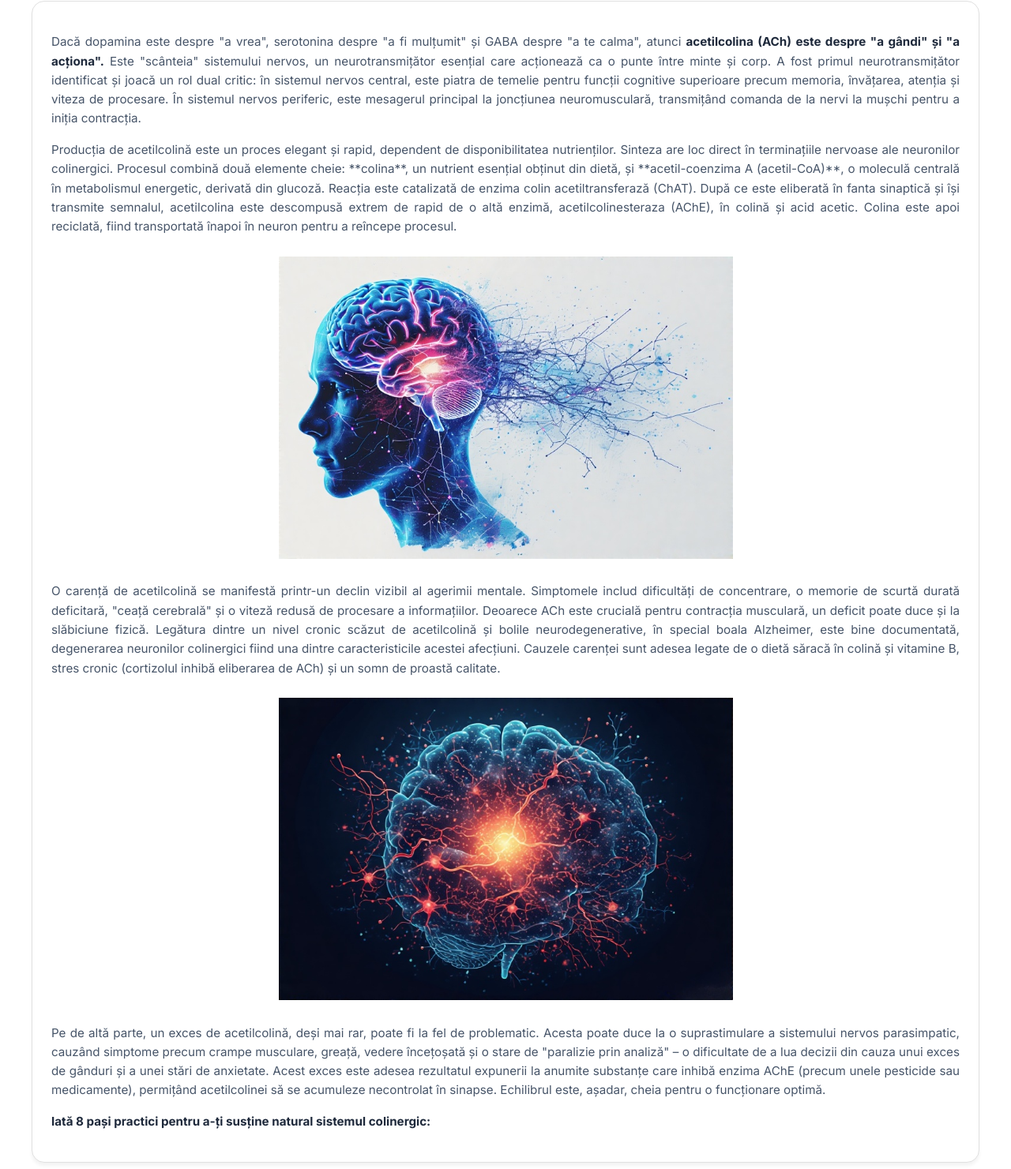
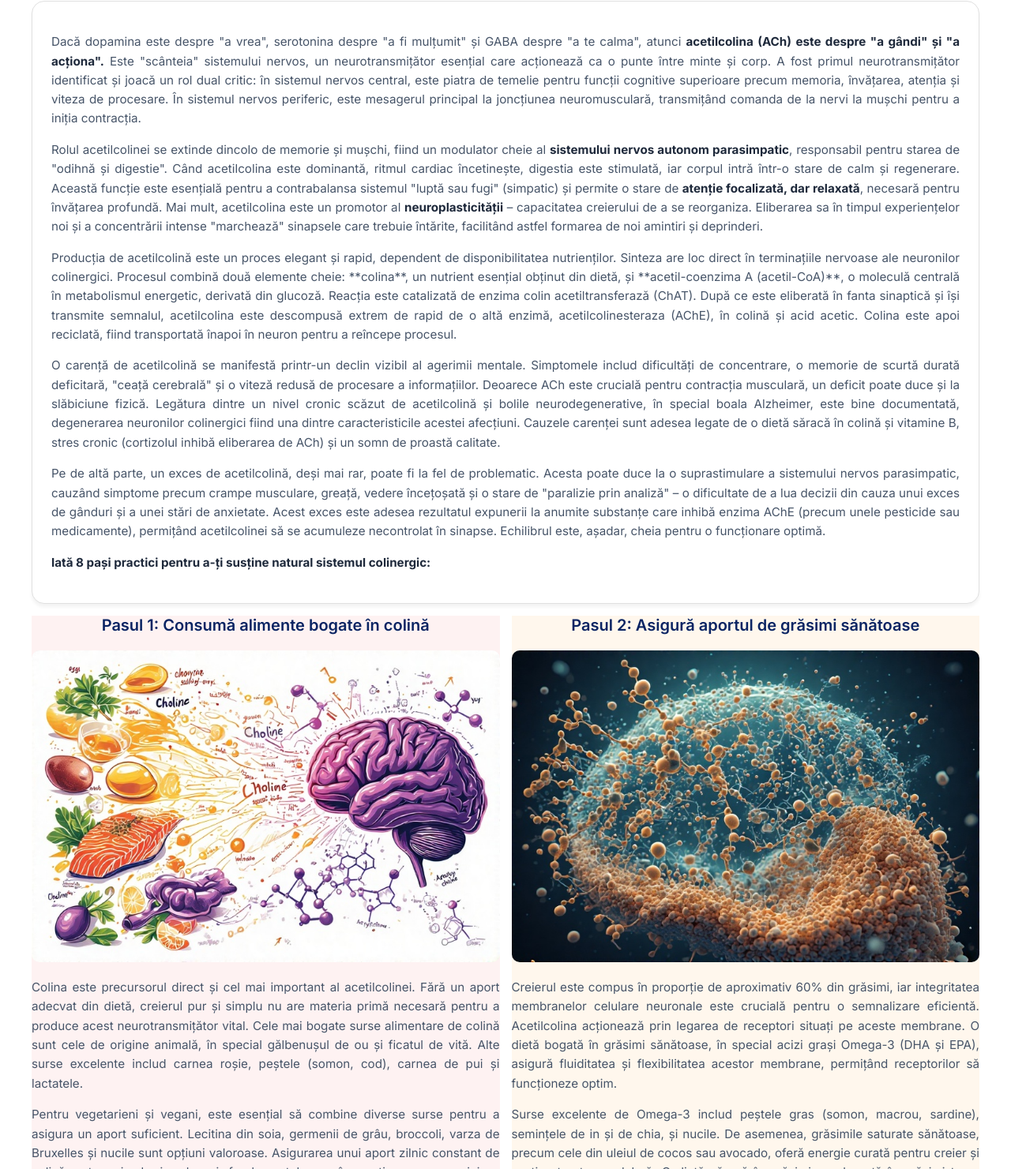
Before and after one commit to Roro44G1/nutrisibholistic, a plain HTML site: page acetilcolina.html in a window 1280 px wide. Shown: the part 270-1751 px from the top of the page at 79% size. Drawn offline with Linux system fonts and the light colour scheme.

Commit message:
Update acetilcolina.html

```diff
--- a/acetilcolina.html
+++ b/acetilcolina.html
@@ -163,17 +163,14 @@
                         Dacă dopamina este despre "a vrea", serotonina despre "a fi mulțumit" și GABA despre "a te calma", atunci <strong>acetilcolina (ACh) este despre "a gândi" și "a acționa".</strong> Este "scânteia" sistemului nervos, un neurotransmițător esențial care acționează ca o punte între minte și corp. A fost primul neurotransmițător identificat și joacă un rol dual critic: în sistemul nervos central, este piatra de temelie pentru funcții cognitive superioare precum memoria, învățarea, atenția și viteza de procesare. În sistemul nervos periferic, este mesagerul principal la joncțiunea neuromusculară, transmițând comanda de la nervi la mușchi pentru a iniția contracția.
                     </p>
                     <p>
+                        Rolul acetilcolinei se extinde dincolo de memorie și mușchi, fiind un modulator cheie al <strong>sistemului nervos autonom parasimpatic</strong>, responsabil pentru starea de "odihnă și digestie". Când acetilcolina este dominantă, ritmul cardiac încetinește, digestia este stimulată, iar corpul intră într-o stare de calm și regenerare. Această funcție este esențială pentru a contrabalansa sistemul "luptă sau fugi" (simpatic) și permite o stare de <strong>atenție focalizată, dar relaxată</strong>, necesară pentru învățarea profundă. Mai mult, acetilcolina este un promotor al <strong>neuroplasticității</strong> – capacitatea creierului de a se reorganiza. Eliberarea sa în timpul experiențelor noi și a concentrării intense "marchează" sinapsele care trebuie întărite, facilitând astfel formarea de noi amintiri și deprinderi.
+                    </p>
+                    <p>
                         Producția de acetilcolină este un proces elegant și rapid, dependent de disponibilitatea nutrienților. Sinteza are loc direct în terminațiile nervoase ale neuronilor colinergici. Procesul combină două elemente cheie: **colina**, un nutrient esențial obținut din dietă, și **acetil-coenzima A (acetil-CoA)**, o moleculă centrală în metabolismul energetic, derivată din glucoză. Reacția este catalizată de enzima colin acetiltransferază (ChAT). După ce este eliberată în fanta sinaptică și își transmite semnalul, acetilcolina este descompusă extrem de rapid de o altă enzimă, acetilcolinesteraza (AChE), în colină și acid acetic. Colina este apoi reciclată, fiind transportată înapoi în neuron pentru a reîncepe procesul.
                     </p>
-                    <div style="text-align: center;">
-                        <img src="ach_1.jpg" alt="ACETILCOLINA" style="width: 50%; height: auto; margin: 10px 0;">
-                    </div>
                     <p>
                         O carență de acetilcolină se manifestă printr-un declin vizibil al agerimii mentale. Simptomele includ dificultăți de concentrare, o memorie de scurtă durată deficitară, "ceață cerebrală" și o viteză redusă de procesare a informațiilor. Deoarece ACh este crucială pentru contracția musculară, un deficit poate duce și la slăbiciune fizică. Legătura dintre un nivel cronic scăzut de acetilcolină și bolile neurodegenerative, în special boala Alzheimer, este bine documentată, degenerarea neuronilor colinergici fiind una dintre caracteristicile acestei afecțiuni. Cauzele carenței sunt adesea legate de o dietă săracă în colină și vitamine B, stres cronic (cortizolul inhibă eliberarea de ACh) și un somn de proastă calitate.
                     </p>
-                    <div style="text-align: center;">
-                        <img src="ach_2.jpg" alt="ACETILCOLINA" style="width: 50%; height: auto; margin: 10px 0;">
-                    </div>
                     <p>
                         Pe de altă parte, un exces de acetilcolină, deși mai rar, poate fi la fel de problematic. Acesta poate duce la o suprastimulare a sistemului nervos parasimpatic, cauzând simptome precum crampe musculare, greață, vedere încețoșată și o stare de "paralizie prin analiză" – o dificultate de a lua decizii din cauza unui exces de gânduri și a unei stări de anxietate. Acest exces este adesea rezultatul expunerii la anumite substanțe care inhibă enzima AChE (precum unele pesticide sau medicamente), permițând acetilcolinei să se acumuleze necontrolat în sinapse. Echilibrul este, așadar, cheia pentru o funcționare optimă.
                     </p>
```
